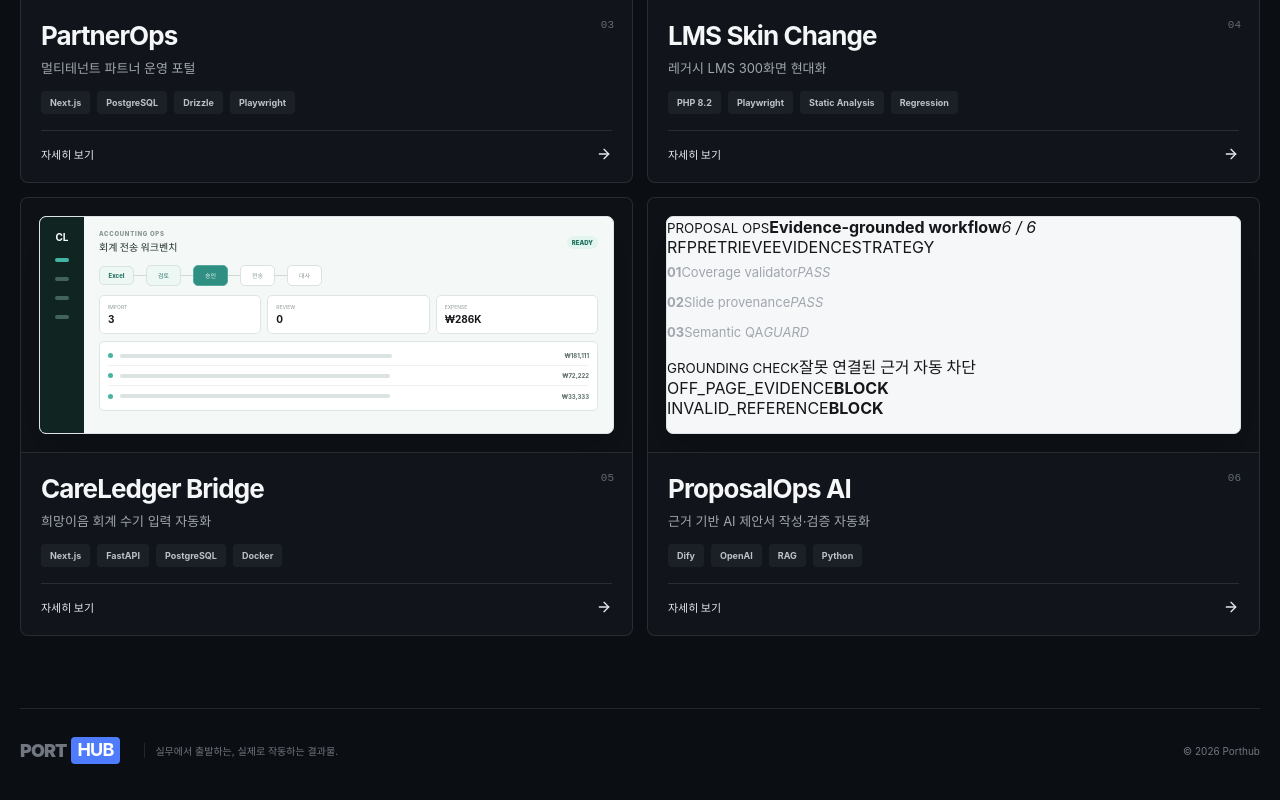
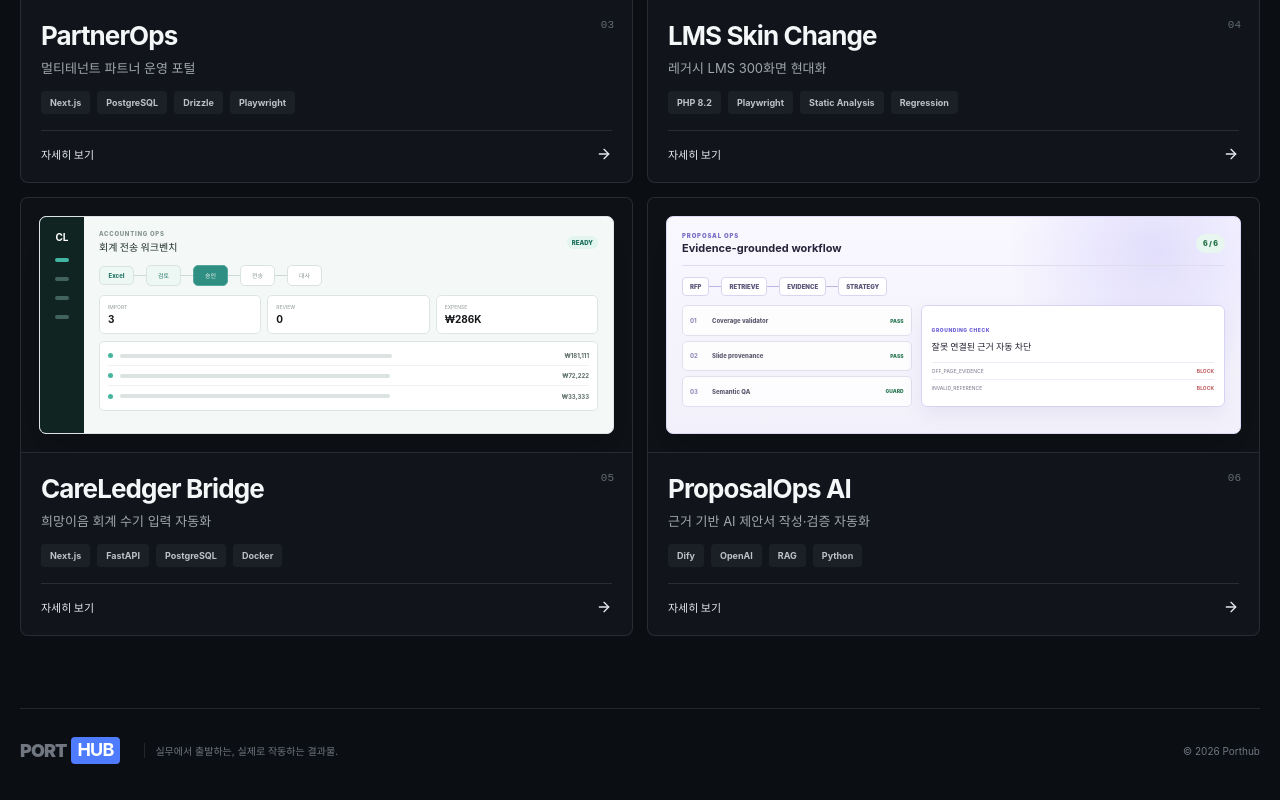
Before and after one commit to gycha0109-beep/portfolio_hub, a React (Vite) app: page / in a window 1280 px wide. Shown: the part 1359-2159 px from the top of the page. Built offline with nearby package versions, Linux system fonts and the light colour scheme.

Commit message:
style: add ProposalOps preview card

```diff
--- a/src/styles.css
+++ b/src/styles.css
@@ -1051,3 +1051,154 @@ button, input, select { font: inherit; }
   color: #596b67;
   font-size: 6px;
 }
+
+
+
+/* ProposalOps AI preview */
+.preview-proposal {
+  padding: 15px;
+  border-color: #dcd9f7;
+  background:
+    radial-gradient(circle at 85% 15%, rgba(124,108,242,.18), transparent 28%),
+    linear-gradient(180deg, #f9f8ff 0%, #f2f1fb 100%);
+}
+
+.proposal-preview-head {
+  display: grid;
+  grid-template-columns: 1fr auto;
+  align-items: end;
+  gap: 2px 12px;
+  padding-bottom: 10px;
+  border-bottom: 1px solid #dfdcef;
+}
+
+.proposal-preview-head small {
+  grid-column: 1;
+  color: #7a70c5;
+  font-size: 6px;
+  font-weight: 900;
+  letter-spacing: .14em;
+}
+
+.proposal-preview-head b {
+  grid-column: 1;
+  color: #28253b;
+  font-size: 11px;
+}
+
+.proposal-preview-head i {
+  grid-column: 2;
+  grid-row: 1 / span 2;
+  align-self: center;
+  padding: 5px 7px;
+  border-radius: 999px;
+  background: #e7f6ee;
+  color: #26734a;
+  font-size: 7px;
+  font-style: normal;
+  font-weight: 900;
+}
+
+.proposal-preview-flow {
+  display: flex;
+  align-items: center;
+  padding: 11px 0 9px;
+}
+
+.proposal-preview-flow span {
+  padding: 5px 7px;
+  border: 1px solid #d9d5ee;
+  border-radius: 4px;
+  background: #fff;
+  color: #5d5779;
+  font-size: 6px;
+  font-weight: 900;
+}
+
+.proposal-preview-flow em {
+  width: 12px;
+  height: 1px;
+  background: #bcb5e7;
+}
+
+.proposal-preview-main {
+  display: grid;
+  grid-template-columns: .86fr 1.14fr;
+  gap: 9px;
+}
+
+.proposal-preview-column {
+  display: grid;
+  gap: 5px;
+}
+
+.proposal-preview-column p {
+  display: grid;
+  grid-template-columns: 17px 1fr auto;
+  align-items: center;
+  gap: 5px;
+  margin: 0;
+  padding: 7px;
+  border: 1px solid #e2dfef;
+  border-radius: 5px;
+  background: rgba(255,255,255,.82);
+}
+
+.proposal-preview-column p > b {
+  color: #8a82b5;
+  font-size: 6px;
+}
+
+.proposal-preview-column p > span {
+  color: #5d586e;
+  font-size: 6px;
+  font-weight: 800;
+}
+
+.proposal-preview-column p > i {
+  color: #317b58;
+  font-size: 5px;
+  font-style: normal;
+  font-weight: 900;
+}
+
+.proposal-preview-card {
+  padding: 10px;
+  border: 1px solid #d8d2f3;
+  border-radius: 6px;
+  background: #fff;
+  box-shadow: 0 8px 20px rgba(80,65,145,.08);
+}
+
+.proposal-preview-card small {
+  color: #7568d9;
+  font-size: 5px;
+  font-weight: 900;
+  letter-spacing: .11em;
+}
+
+.proposal-preview-card strong {
+  display: block;
+  margin: 5px 0 8px;
+  color: #242033;
+  font-size: 9px;
+  line-height: 1.35;
+}
+
+.proposal-preview-card div {
+  display: flex;
+  justify-content: space-between;
+  gap: 6px;
+  padding: 5px 0;
+  border-top: 1px solid #eeeaf8;
+  font-size: 5px;
+}
+
+.proposal-preview-card div span {
+  color: #77718a;
+}
+
+.proposal-preview-card div b {
+  color: #bc5353;
+  font-size: 5px;
+}
```
